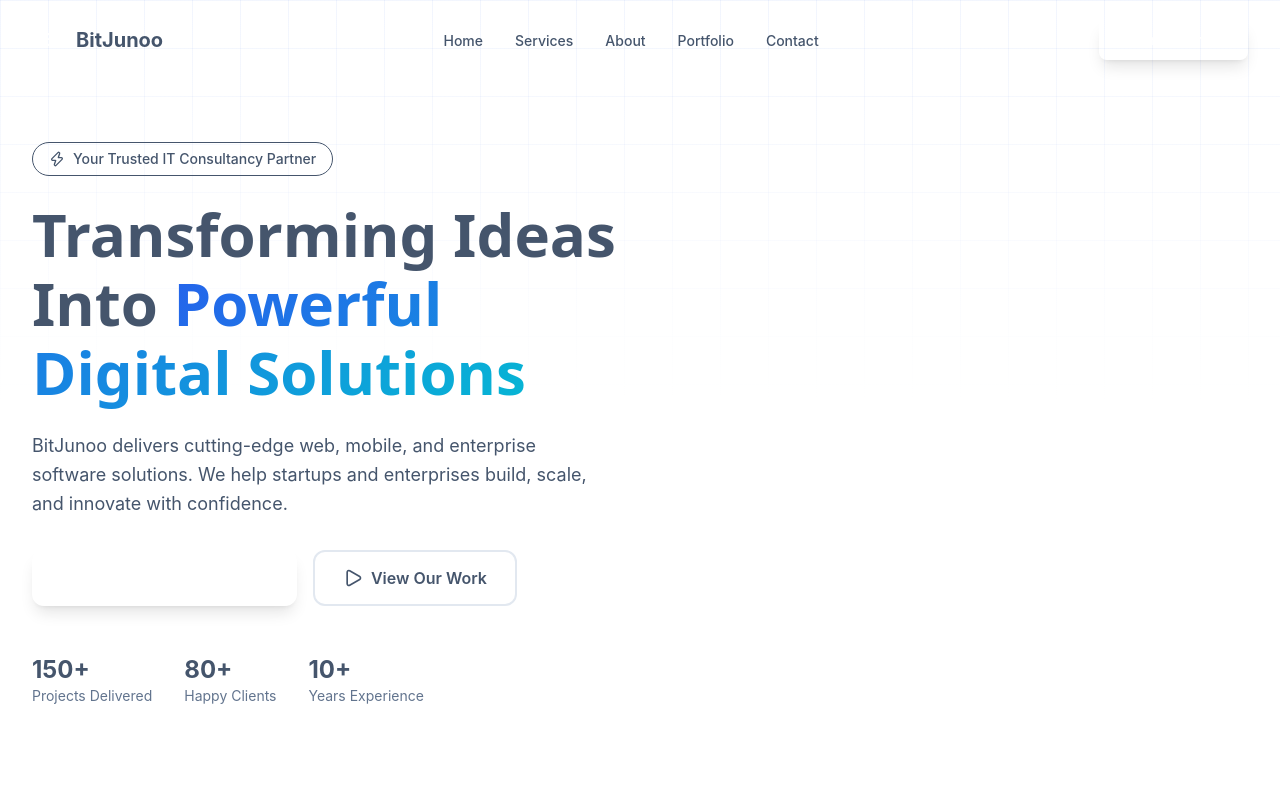
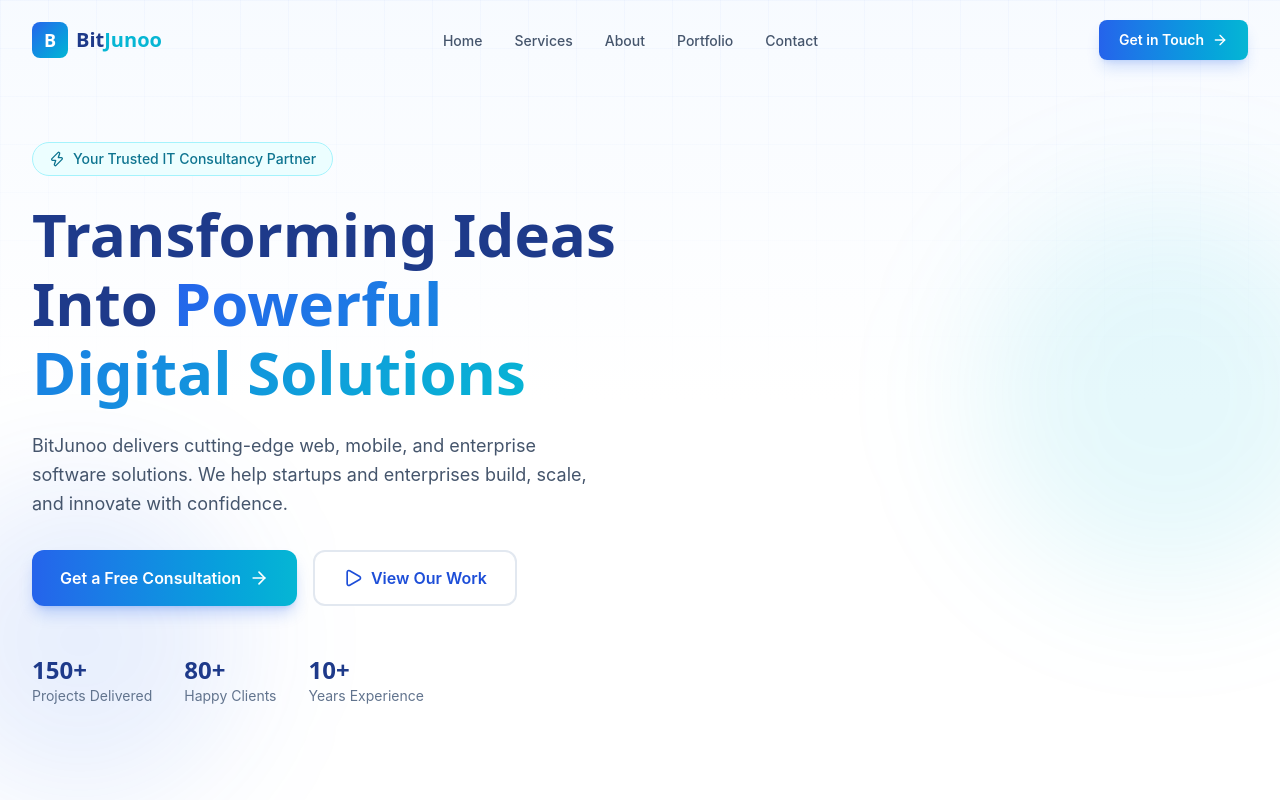
Before and after one commit to iam-awaneesh/zenox-dev, a Next.js app: page / in a window 1280 px wide. Shown: the top 800 px of the page. Built offline with nearby package versions, Linux system fonts and the light colour scheme.

Commit message:
Update footer

```diff
--- a/src/app/globals.css
+++ b/src/app/globals.css
@@ -1,4 +1,32 @@
 @import "tailwindcss";
+
+@theme {
+  --color-brand-50: #eff6ff;
+  --color-brand-100: #dbeafe;
+  --color-brand-200: #bfdbfe;
+  --color-brand-300: #93c5fd;
+  --color-brand-400: #60a5fa;
+  --color-brand-500: #3b82f6;
+  --color-brand-600: #2563eb;
+  --color-brand-700: #1d4ed8;
+  --color-brand-800: #1e40af;
+  --color-brand-900: #1e3a8a;
+  --color-brand-950: #172554;
+
+  --color-accent-50: #ecfeff;
+  --color-accent-100: #cffafe;
+  --color-accent-200: #a5f3fc;
+  --color-accent-300: #67e8f9;
+  --color-accent-400: #22d3ee;
+  --color-accent-500: #06b6d4;
+  --color-accent-600: #0891b2;
+  --color-accent-700: #0e7490;
+  --color-accent-800: #155e75;
+  --color-accent-900: #164e63;
+  --color-accent-950: #083344;
+
+  --font-heading: "Poppins", system-ui, sans-serif;
+}
 
 @layer base {
   html {
--- a/src/components/layouts/Footer.tsx
+++ b/src/components/layouts/Footer.tsx
@@ -89,11 +89,11 @@ export default function Footer() {
               </li>
               <li className="flex items-start gap-3 text-sm text-slate-400">
                 <Phone className="w-4 h-4 mt-0.5 text-accent-400 flex-shrink-0" />
-                +1 (555) 123-4567
+                +91-88824 34777
               </li>
               <li className="flex items-start gap-3 text-sm text-slate-400">
                 <MapPin className="w-4 h-4 mt-0.5 text-accent-400 flex-shrink-0" />
-                123 Tech Avenue, San Francisco, CA 94107
+                New Delhi, India
               </li>
             </ul>
           </div>
```
